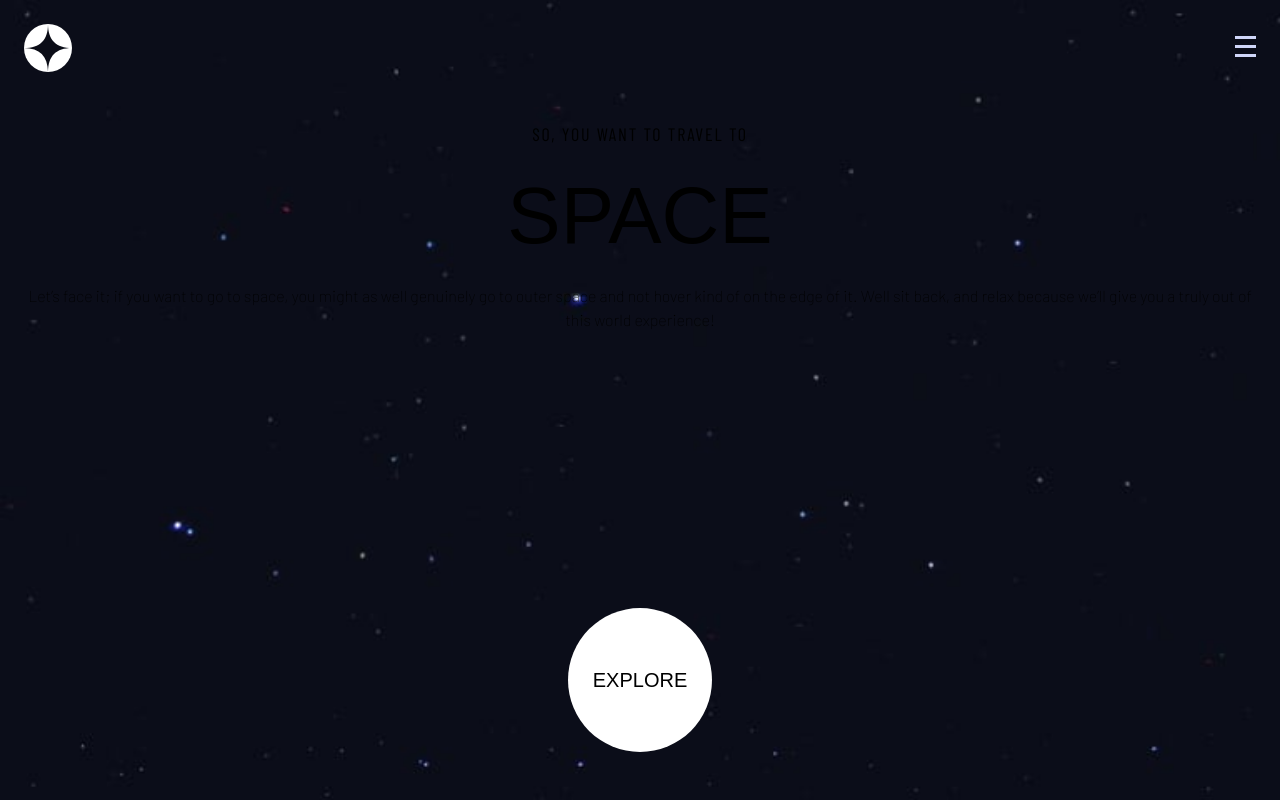
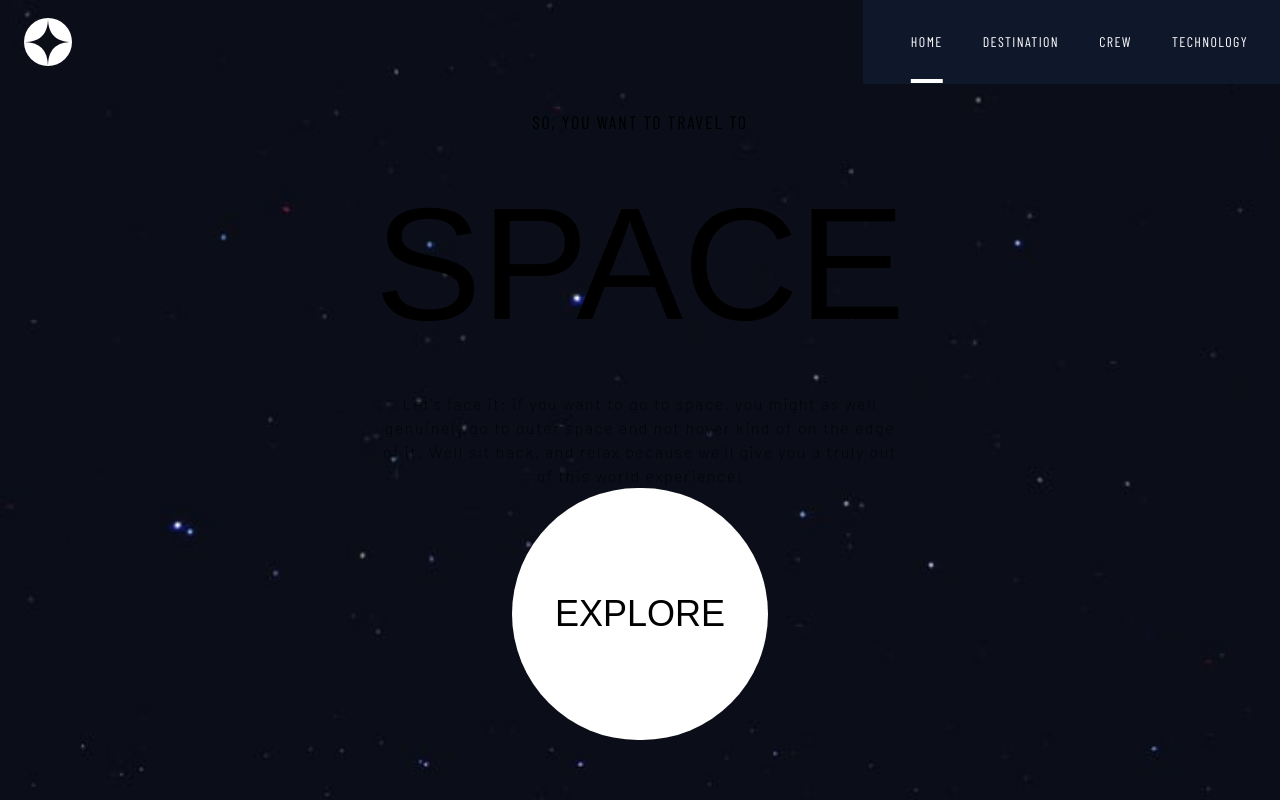
Before and after one commit to ferutizi/space-tourism, a Next.js app: page / in a window 1280 px wide. Built offline with nearby package versions, Linux system fonts and the light colour scheme; a web font is replaced by a local one.

Commit message:
home page tablet responsive

```diff
--- a/src/app/components/Header.tsx
+++ b/src/app/components/Header.tsx
@@ -1,34 +1,19 @@
-'use client'
-
-import { useState } from 'react'
-import { Logo, IconHamburger, IconClose } from '../../../public/assets/icons/shared'
+import { Logo } from '../../../public/assets/icons/shared'
 import NavLink from './NavLink'
+import NavMobile from './NavMobile'
 
 export default function Header (): JSX.Element {
-  const [openMenu, setOpenMenu] = useState<boolean>(false)
   return (
-    <header className='flex justify-between items-center p-6 w-screen'>
+    <header className='flex justify-between items-center p-6 md:p-0 md:pl-6 w-screen'>
       <Logo height={48} width={48}/>
-      <>
-        {openMenu
-          ? <section className='over-blur h-screen w-60 top-0 right-0 absolute z-10'>
-            <button
-              className='absolute right-5 top-9'
-              type='button'
-              onClick={() => { setOpenMenu(!openMenu) }}
-            >
-              <IconClose height={24} width={24} />
-            </button>
-            <div className='flex flex-col gap-6 text-white mt-32 pl-8 text-lg z-20'>
-              <NavLink path='/' index='00' name={'Home'} />
-              <NavLink path='/destination' index='01' name={'Destination'} />
-              <NavLink path='/crew' index='02' name={'Crew'} />
-              <NavLink path='/technology' index='03' name={'Technology'} />
-            </div>
-          </section>
-          : <button type='button' onClick={() => { setOpenMenu(!openMenu) }}><IconHamburger height={24} width={21} /></button>
-        }
-      </>
+      <NavMobile />
+      {/* change color */}
+      <div className='hidden md:flex gap-6 text-white p-8 bg-slate-900 text-lg z-20'>
+        <NavLink path='/' name={'Home'} />
+        <NavLink path='/destination' name={'Destination'} />
+        <NavLink path='/crew' name={'Crew'} />
+        <NavLink path='/technology' name={'Technology'} />
+      </div>
     </header>
   )
 }
--- a/src/app/components/NavLink.tsx
+++ b/src/app/components/NavLink.tsx
@@ -1,15 +1,20 @@
+'use client'
+
+import { usePathname } from 'next/navigation'
 import Link from 'next/link'
 
 interface NavLinkProps {
   path: string
-  index: string
+  index?: string
   name: string
 }
 
 export default function NavLink ({ path, index, name }: NavLinkProps): JSX.Element {
+  const currentPath = usePathname()
+
   return (
     <Link href={path}>
-      <h2 className='alter-font font-thin tracking-widest'>
+      <h2 className={`alter-font font-thin tracking-widest ${path === currentPath && 'md:underline'} md:underline-offset-custom md:decoration-4 md:text-sm`}>
         <span className='pr-4 font-semibold'>{index}</span>
         {name.toUpperCase()}
       </h2>
--- /dev/null
+++ b/src/app/components/NavMobile.tsx
@@ -0,0 +1,32 @@
+'use client'
+
+import { IconHamburger, IconClose } from '../../../public/assets/icons/shared'
+import NavLink from './NavLink'
+import { useState } from 'react'
+
+export default function NavMobile (): JSX.Element {
+  const [openMenu, setOpenMenu] = useState<boolean>(false)
+
+  return (
+      <>
+        {openMenu
+          ? <section className='md:hidden over-blur h-screen w-60 top-0 right-0 absolute z-10'>
+            <button
+              className='absolute right-5 top-9'
+              type='button'
+              onClick={() => { setOpenMenu(!openMenu) }}
+            >
+              <IconClose height={24} width={24} />
+            </button>
+            <div className='flex flex-col gap-6 text-white mt-32 pl-8 text-lg z-20'>
+              <NavLink path='/' index='00' name={'Home'} />
+              <NavLink path='/destination' index='01' name={'Destination'} />
+              <NavLink path='/crew' index='02' name={'Crew'} />
+              <NavLink path='/technology' index='03' name={'Technology'} />
+            </div>
+          </section>
+          : <button className='md:hidden' type='button' onClick={() => { setOpenMenu(!openMenu) }}><IconHamburger height={24} width={21} /></button>
+        }
+      </>
+  )
+}
--- a/src/app/page.tsx
+++ b/src/app/page.tsx
@@ -7,17 +7,17 @@ export default function Home (): JSX.Element {
   return (
     <section className='home h-screen'>
       <Header />
-      <main className="page-h flex flex-col items-center text-center justify-between p-6">
-        <article>
+      <main className="page-h flex flex-col items-center text-center justify-between p-6 md:justify-around">
+        <article className='md:w-min'>
           <p className='alter-font text-lg font-thin tracking-widest'>{subtitle.toUpperCase()}</p>
-          <h1 className='text-7xl my-2'>SPACE</h1>
-          <p className='font-thin'>Let’s face it; if you want to go to space,
+          <h1 className='text-7xl my-2 md:text-10xl'>SPACE</h1>
+          <p className='font-thin tracking-widest'>Let’s face it; if you want to go to space,
             you might as well genuinely go to outer space and not hover
             kind of on the edge of it. Well sit back, and relax because
             we’ll give you a truly out of this world experience!
           </p>
         </article>
-        <div className='font-bell flex justify-center items-center bg-white text-xl w-36 h-36 text-black rounded-full mb-6'>
+        <div className='font-bell flex justify-center items-center bg-white text-xl w-36 h-36 text-black rounded-full mb-6 md:w-64 md:h-64 md:text-4xl'>
           EXPLORE
         </div>
       </main>
--- a/tailwind.config.ts
+++ b/tailwind.config.ts
@@ -14,7 +14,11 @@ const config: Config = {
           'conic-gradient(from 180deg at 50% 50%, var(--tw-gradient-stops))'
       },
       fontSize: {
-        '7xl': '5rem'
+        '7xl': '5rem',
+        '10xl': '10rem'
+      },
+      textUnderlineOffset: {
+        custom: '2rem'
       }
     }
   },
```
